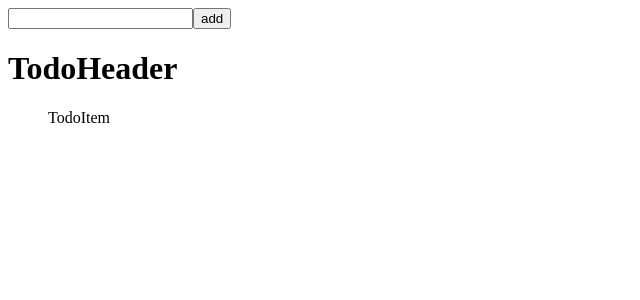
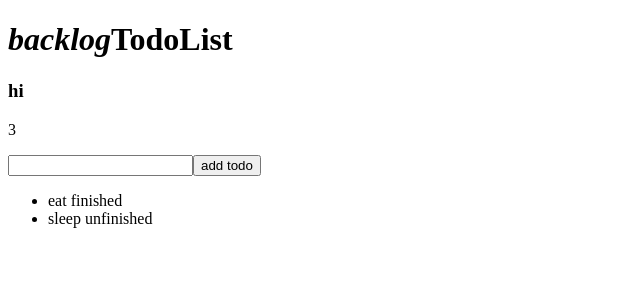
Before and after one commit to Gavin-Yeah/react-lessons, a React (Create React App) app: page / in a window 1280 px wide. Shown: the top 300 px of the page, without its empty margins (0-640 px from the left). Built offline with nearby package versions, Linux system fonts and the light colour scheme.

Commit message:
lesson 5 function/component import, modulation

```diff
--- a/package.json
+++ b/package.json
@@ -4,6 +4,7 @@
   "private": true,
   "dependencies": {
     "classnames": "^2.2.6",
+    "prop-types": "^15.7.2",
     "react": "^16.11.0",
     "react-dom": "^16.11.0",
     "react-scripts": "3.2.0",
--- a/src/App.js
+++ b/src/App.js
@@ -8,12 +8,57 @@ import  {
 
 
 class App extends Component {
+    // state ={
+    //     title:'TodoList'
+    // }
+    constructor(props){
+        super(props)
+        this.state={
+            title:'TodoList',
+            desc:'do as many as you can',
+
+            article:'<div>gsdfgdfsgsgs<i>gfgsgvtsbs</i></div>',
+            todos:[
+                {
+                    id:1,
+                    title:'eat',
+                    assignee:'Leo',
+                    isCompleted:true
+                },{
+                id: 2,
+                    title: 'sleep',
+                    assignee:'nick',
+                    isCompleted: false
+                }]
+        }
+}
     render() {
         return (
             <>
-            <TodoInput/>
-            <TodoHeader/>
-            <TodoList/>
+                {/*
+                   <div dangerouslySetInnerHTML={{__html:this.state.article}}/>
+               */ }
+
+
+                {/*
+                   //this.state.todos[0].isCompleted?"finished":'unfinished'
+                    this.state.todos.map(todo=>{
+                        return <div key={todo.id}>{todo.title}</div>
+                    })
+              */ }
+
+
+                        <TodoHeader x={1} y={2}>
+                            <i>backlog</i>
+                            {this.state.title}
+                        </TodoHeader>
+                         <TodoInput />
+
+                <TodoList todos={this.state.todos}/>
+
+
+
+
             </>
             // <Fragment>
             // <TodoInput/>
--- a/src/components/TodoHeader/index.js
+++ b/src/components/TodoHeader/index.js
@@ -1,11 +1,18 @@
 //use index,js. when import this file, we input the directory name and the index.js will be applied automatically
 import React from 'react'
-
-export default function TodoHeader(){
+import PropTypes from 'prop-types'
+export default function TodoHeader(props){
+    console.log(props);
     return  (
+        <>
         <h1>
-            TodoHeader
+            {props.children}
         </h1>
+            <h3>
+                {props.title}
+            </h3>
+            <p>{props.x+props.y}</p>
+        </>
         )
 
 
@@ -13,3 +20,12 @@ export default function TodoHeader(){
 
 
 }
+TodoHeader.propTypes = {
+    title: PropTypes.string.isRequired,
+    x: PropTypes.number.isRequired,
+    y: PropTypes.number.isRequired,
+
+}
+TodoHeader.defaultProps = {
+    title:'hi'
+}
--- a/src/components/TodoInput/index.js
+++ b/src/components/TodoInput/index.js
@@ -1,11 +1,17 @@
 import React, {Component} from 'react';
-
+import PropTypes from 'prop-types'
 class TodoInput extends Component {
+    static propTypes = {
+        btnText:PropTypes.string
+    }
+    static defaultProps = {
+        btnText: 'add todo'
+    }
     render() {
         return (
             <div>
                 <input type="text"/>
-                <button>add</button>
+                <button>{this.props.btnText}</button>
             </div>
         );
     }
--- a/src/components/TodoList/TodoItem.js
+++ b/src/components/TodoList/TodoItem.js
@@ -1,13 +1,14 @@
 import React, {Component} from 'react';
 
-function TodoItem() {
-
+class TodoItem extends Component {
+    render() {
+        console.log(this.props)
         return (
-            <div>
-                TodoItem
-            </div>
+            <li>
+                {this.props.title} {this.props.isCompleted?'finished':'unfinished'}
+            </li>
         );
-
+    }
 }
 
 export default TodoItem;
--- a/src/components/TodoList/index.js
+++ b/src/components/TodoList/index.js
@@ -2,9 +2,26 @@ import React, {Component} from 'react';
 import TodoItem from "./TodoItem";
 class TodoList extends Component {
     render() {
+        console.log(this.props)
         return (
            <ul>
-               <TodoItem/>
+               {
+                   this.props.todos.map(todo =>{
+                       return (
+                    //       <TodoItem
+                               // key={todo.id}
+                               // id={todo.id}
+                               // title={todo.title}
+                               // isCompleted={todo.isCompleted}
+                     //      />
+
+                           <TodoItem
+                           key={todo.id}
+                           {...todo}
+                           />
+                       )
+                   })
+               }
            </ul>
         );
     }
```
Also changed, not shown: src/README.md.
